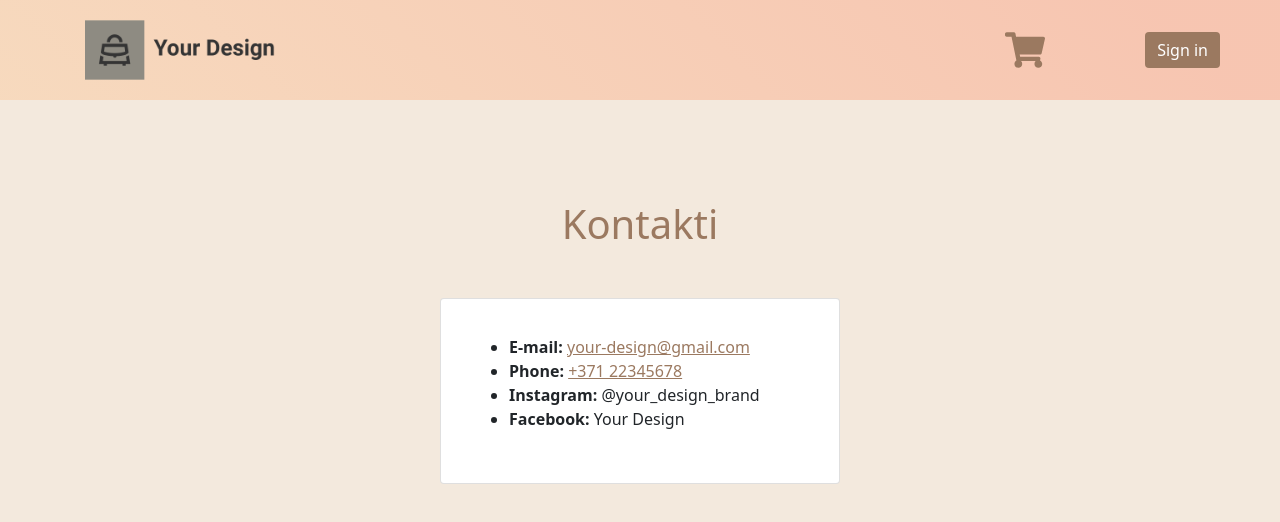
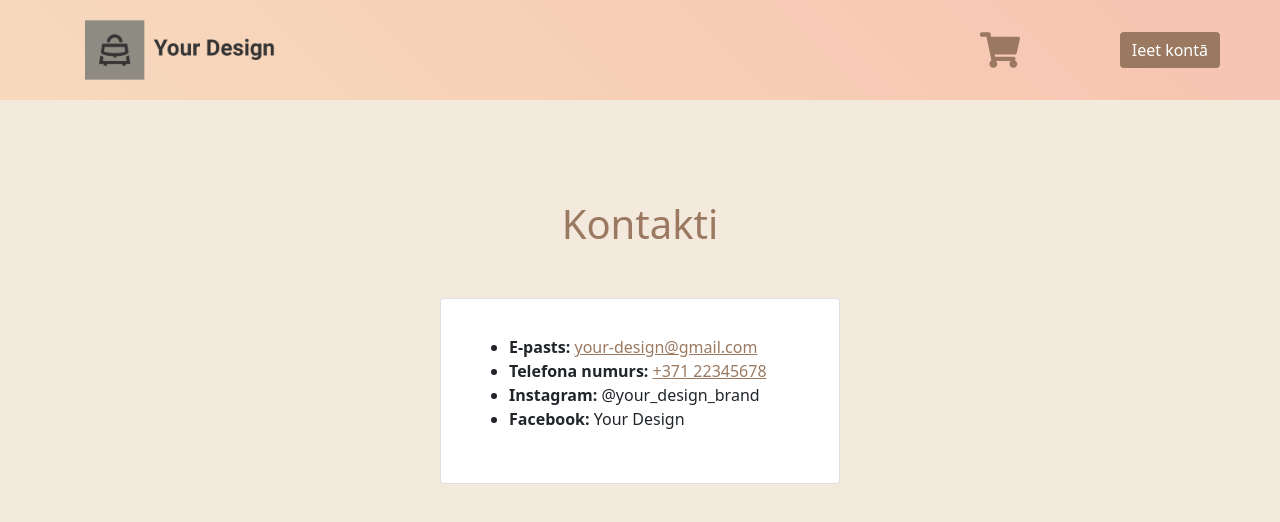
Before and after one commit to talgelfand/your-design-app, a React (Create React App) app: page /contacts in a window 1280 px wide. Shown: the top 522 px of the page. Built offline with nearby package versions, Linux system fonts and the light colour scheme; no server answers.

Commit message:
finalas izmainas

```diff
--- a/src/components/DropdownList/DropdownList.js
+++ b/src/components/DropdownList/DropdownList.js
@@ -34,7 +34,7 @@ const DropdownList = () => {
     <Dropdown isOpen={dropdownOpen} toggle={toggleDropdown}>
       <StyledDropdown caret>{currentUser.email}</StyledDropdown>
       <DropdownMenu>
-        <DropdownItem onClick={handleLogout}>Log out</DropdownItem>
+        <DropdownItem onClick={handleLogout}>Izlogoties no konta</DropdownItem>
         {error && <DropdownItem disabled>{error}</DropdownItem>}
       </DropdownMenu>
     </Dropdown>
--- a/src/components/Forms/Contact/Contact.js
+++ b/src/components/Forms/Contact/Contact.js
@@ -28,11 +28,11 @@ const Contact = () => {
         <CardBody>
           <ul>
             <li>
-              <Span>E-mail: </Span>
+              <Span>E-pasts: </Span>
               <StyledLink href='mailto: your-design@gmail.com'>your-design@gmail.com</StyledLink>
             </li>
             <li>
-              <Span>Phone: </Span> <StyledLink href='tel:+37122345678'>+371 22345678</StyledLink>
+              <Span>Telefona numurs: </Span> <StyledLink href='tel:+37122345678'>+371 22345678</StyledLink>
             </li>
             <li>
               <Span>Instagram: </Span> @your_design_brand
--- a/src/components/Header/Header.js
+++ b/src/components/Header/Header.js
@@ -60,7 +60,7 @@ const Header = () => {
         <CartLink to='/cart'>
           <FaShoppingCart />
         </CartLink>
-        {currentUser ? <DropdownList /> : <PrimaryButton text='Sign in' clickEvent={() => history.push('/login')} darkbg />}
+        {currentUser ? <DropdownList /> : <PrimaryButton text='Ieet kontā' clickEvent={() => history.push('/login')} darkbg />}
       </Menu>
     </Section>
   )
--- a/src/pages/Cart/Cart.js
+++ b/src/pages/Cart/Cart.js
@@ -117,12 +117,12 @@ const Cart = () => {
       <Section>
         {products}
         <StyledButton color='link' onClick={clearAllProducts}>
-          Clear all
+          Nodzēst visu
         </StyledButton>
         <Wrapper>
           <div>
             <TotalItems>{`${numberOfProducts} product(s)`}</TotalItems>
-            <TotalPrice>{`Kopā: ${countTotalPrice()} euros`}</TotalPrice>
+            <TotalPrice>{`Kopā: ${countTotalPrice()} euro`}</TotalPrice>
           </div>
           <PrimaryButton clickEvent={handleSubmit} text={<StyledLink to='/checkout'>Nopirkt</StyledLink>} />
         </Wrapper>
--- a/src/pages/LoginPage/LoginPage.js
+++ b/src/pages/LoginPage/LoginPage.js
@@ -31,7 +31,7 @@ const LoginPage = () => {
       <Title text='Ieiet sava kontā' />
       <Login />
       <Subtitle>
-        Don't have an account?
+        Vēl nav konta?
         <PrimaryLink path='signup' text='Izveidot kontu' margintop bold />
       </Subtitle>
     </Section>
```
